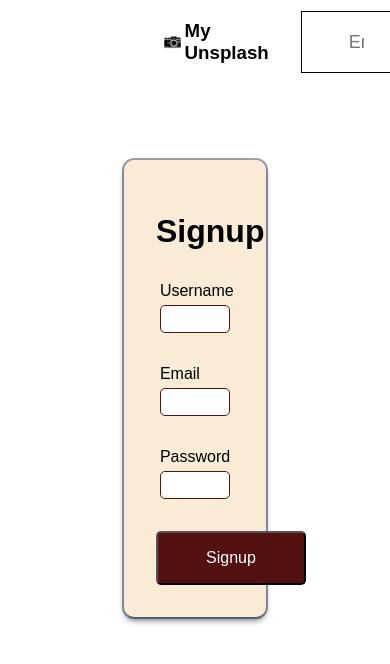
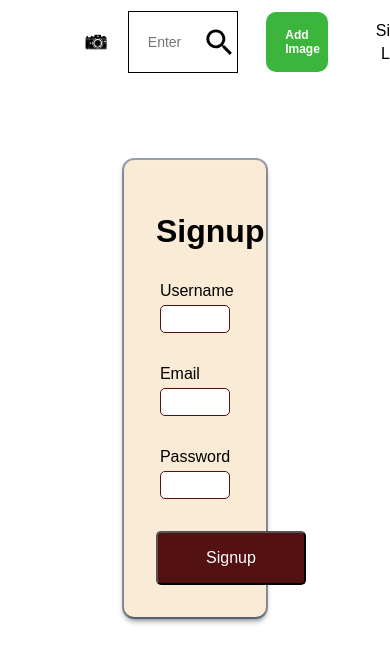
Before and after one commit to KoyuncuSinan/unsplash-demo, a React (Create React App) app in the folder client/: page /signup in a window 390 px wide. Shown: the top 664 px of the page. Built offline with nearby package versions, Linux system fonts and the light colour scheme.

Commit message:
Fix searchbar, adjust designs for mobile

```diff
--- a/client/src/App.js
+++ b/client/src/App.js
@@ -4,10 +4,9 @@ import Signup from "../src/pages/Signup"
 import Login from "../src/pages/Login";
 import PostImage from "../src/pages/PostImage"
 import Navbar from "../src/pages/Navbar"
-import Homepage from "../src/pages/Homepage"
+import Homepage from "./pages/Homepage";
 import ImageSingle from "../src/pages/ImageSingle"
 import "../src/style/index.css"
-import "../src/style/homepage.css"
 import "../src/style/singlePage.css"
 import "../src/style/searchbar.css"
 import "../src/style/postImage.css"
--- a/client/src/components/SearchBar.js
+++ b/client/src/components/SearchBar.js
@@ -34,7 +34,7 @@ export default function SearchBar({ placeholder, data }) {
           onChange={handleFilter}
         />
         <div className="searchIcon">
-          {filteredData.length === 0 ? (
+          {wordEntered.length === 0 ? (
             <SearchIcon />
           ) : (
             <CloseIcon id="clearBtn" onClick={clearInput} />
--- a/client/src/style/index.css
+++ b/client/src/style/index.css
@@ -156,6 +156,49 @@ a,.title-input h3, img:hover{
 .loader{
 width: 80%;
 margin: 0 auto;
+}
 
 
+@media(max-width: 950px){
+  .title-input{
+    margin: 1rem 5rem;
+  }
+  .signup{
+    flex-direction: column;
+    margin-right: 6.2rem;
+    margin-top: 0.5rem;
+  }
+
+  .register{
+    margin-bottom: 0.3rem;
+  }
 }
+@media(max-width: 450px){
+  .title-input{
+    margin: 1rem 5rem;
+  }
+  .title-input h3{
+    display: none;
+  }
+  .title-input .logo{
+    width: 30%;
+    height: 15%;
+  }
+
+  .add-image{
+    font-size: 12px;
+    padding: 1rem 1.2rem;
+  }
+  .signup{
+    flex-direction: column;
+    margin-right: 6.2rem;
+    margin-top: 0.3rem;
+  }
+  .register{
+    margin-bottom: 0.3rem;
+  }
+  #logout{
+    margin-left: 2rem;
+    margin-right: 6rem;
+  }
+}
--- a/client/src/style/searchbar.css
+++ b/client/src/style/searchbar.css
@@ -71,3 +71,17 @@
   #clearBtn {
     cursor: pointer;
   }
+
+  @media(max-width: 450px){
+    .search{
+      margin-left: 1rem;
+    }
+    .search input{
+      font-size: 14px;
+      padding: 15px 3px;
+      margin: 0 1rem;
+    }
+    .searchInputs{
+      width: 120%;
+    }
+  }
```
Also changed, not shown: client/src/style/homepage.css (deleted, +0 -90 lines).
